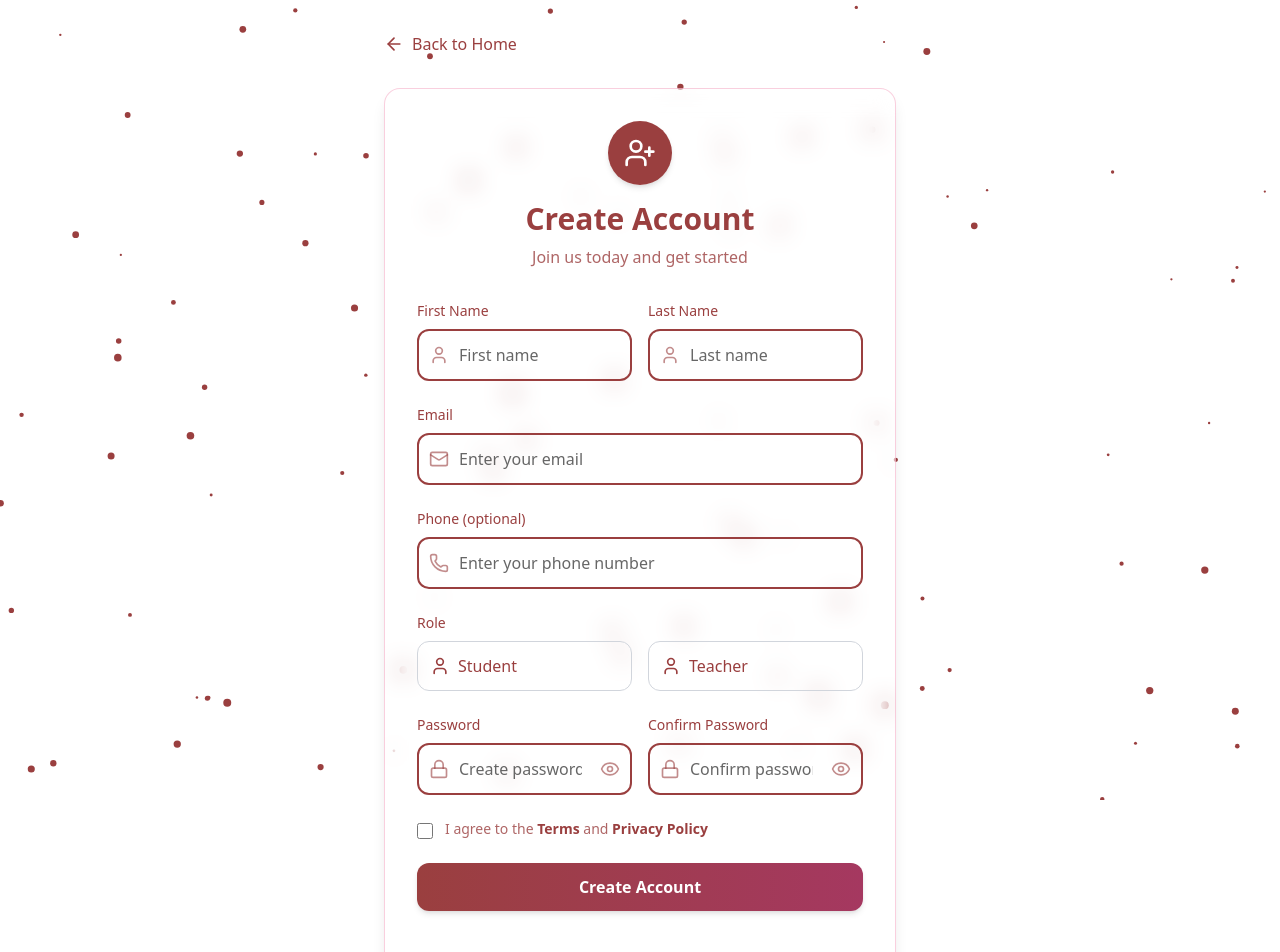
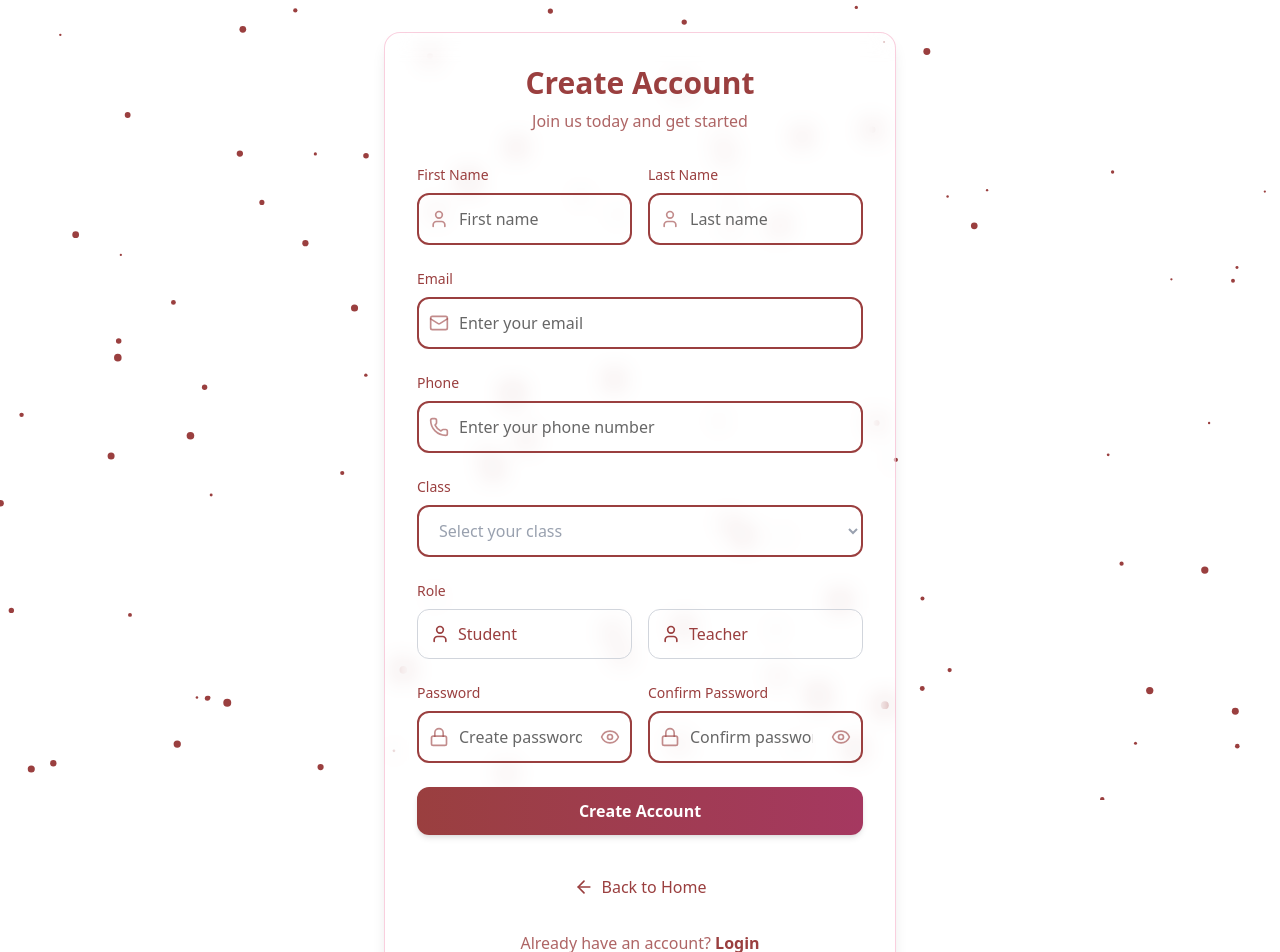
Before and after one commit to Sahanashre-V/Int-Act, a React (Vite) app in the folder frontend/: page /signup in a window 1280 px wide. Shown: the top 952 px of the page. Built offline with nearby package versions, Linux system fonts and the light colour scheme.

Commit message:
Removed create account icon from Signup page

```diff
--- a/frontend/src/components/Signup.jsx
+++ b/frontend/src/components/Signup.jsx
@@ -1,6 +1,6 @@
 import React, { useState, useEffect, useRef } from 'react';
 import { Link } from 'react-router-dom';
-import { Eye, EyeOff, UserPlus, ArrowLeft, Mail, Lock, User, Phone, CheckCircle2 } from 'lucide-react';
+import { Eye, EyeOff, ArrowLeft, Mail, Lock, User, Phone, CheckCircle2, BookOpen } from 'lucide-react';
 import { motion, AnimatePresence } from 'framer-motion';
 
 const Signup = () => {
@@ -14,10 +14,11 @@ const Signup = () => {
     lastName: '',
     email: '',
     phone: '',
+    className: '',
     password: '',
     confirmPassword: '',
     agreeToTerms: false,
-    role: '' // NEW FIELD
+    role: ''
   });
   const [errors, setErrors] = useState({});
   const [success, setSuccess] = useState(false);
@@ -43,6 +44,7 @@ const Signup = () => {
     else if (formData.password !== formData.confirmPassword) newErrors.confirmPassword = 'Passwords do not match';
     if (!formData.agreeToTerms) newErrors.agreeToTerms = 'You must agree';
     if (!formData.role) newErrors.role = 'Please select a role';
+    if (!formData.className) newErrors.className = 'Please select a class';
     return newErrors;
   };
 
@@ -52,7 +54,6 @@ const Signup = () => {
 
     if (Object.keys(newErrors).length === 0) {
       try {
-        // Call your backend signup API
         const response = await fetch("http://localhost:8080/api/auth/signup", {
           method: "POST",
           headers: {
@@ -70,6 +71,7 @@ const Signup = () => {
             lastName: '',
             email: '',
             phone: '',
+            className: '',
             password: '',
             confirmPassword: '',
             agreeToTerms: false,
@@ -88,7 +90,6 @@ const Signup = () => {
     }
   };
 
-  // Particle background
   useEffect(() => {
     const canvas = canvasRef.current;
     const ctx = canvas.getContext('2d');
@@ -167,14 +168,6 @@ const Signup = () => {
       <canvas ref={canvasRef} className="absolute inset-0" />
 
       <div className="relative z-10 max-w-lg w-full">
-        <Link
-          to="/"
-          className="inline-flex items-center gap-2 text-[#9A3F3F] hover:text-[#A53860] mb-8 transition-colors group"
-        >
-          <ArrowLeft size={20} className="group-hover:-translate-x-1 transition-transform" />
-          Back to Home
-        </Link>
-
         <motion.div
           initial={{ opacity: 0, y: 30 }}
           animate={{ opacity: 1, y: 0 }}
@@ -182,10 +175,9 @@ const Signup = () => {
           className="bg-white/10 backdrop-blur-md rounded-2xl shadow-lg p-8 border border-[#EF88AD]/40 hover:shadow-2xl transition-shadow duration-300"
         >
           <div className="text-center mb-8">
-            <div className="inline-flex items-center justify-center w-16 h-16 bg-gradient-to-r from-[#9A3F3F] to-[#9A3F3F] rounded-full mb-4 shadow-md">
-              <UserPlus size={32} className="text-white" />
-            </div>
-            <h2 className="text-3xl font-bold text-[#9A3F3F] mb-2">Create Account</h2>
+            <h2 className="text-3xl font-bold text-[#9A3F3F] mb-2">
+              Create Account
+            </h2>
             <p className="text-[#9A3F3F]/80">Join us today and get started</p>
           </div>
 
@@ -198,8 +190,23 @@ const Signup = () => {
                 exit={{ opacity: 0, scale: 0.8 }}
                 className="flex flex-col items-center justify-center py-12"
               >
-                <CheckCircle2 size={80} className="text-[#EF88AD] drop-shadow-lg animate-pulse" />
-                <p className="text-[#9A3F3F] font-semibold mt-4">Account created successfully!</p>
+                <CheckCircle2
+                  size={80}
+                  className="text-[#EF88AD] drop-shadow-lg animate-pulse"
+                />
+                <p className="text-[#9A3F3F] font-semibold mt-4">
+                  Account created successfully!
+                </p>
+                <Link
+                  to="/"
+                  className="inline-flex items-center gap-2 text-[#9A3F3F] hover:text-[#A53860] mt-4 transition-colors group"
+                >
+                  <ArrowLeft
+                    size={20}
+                    className="group-hover:-translate-x-1 transition-transform"
+                  />
+                  Back to Home
+                </Link>
               </motion.div>
             ) : (
               <motion.form
@@ -214,66 +221,102 @@ const Signup = () => {
                 {/* Name Fields */}
                 <div className="grid grid-cols-1 md:grid-cols-2 gap-4">
                   <div>
-                    <label className="block text-sm font-medium text-[#9A3F3F] mb-2">First Name</label>
+                    <label className="block text-sm font-medium text-[#9A3F3F] mb-2">
+                      First Name
+                    </label>
                     <div className="relative">
-                      <User className="absolute left-3 top-1/2 -translate-y-1/2 text-[#9A3F3F]/60" size={20} />
+                      <User
+                        className="absolute left-3 top-1/2 -translate-y-1/2 text-[#9A3F3F]/60"
+                        size={20}
+                      />
                       <input
                         type="text"
                         name="firstName"
                         value={formData.firstName}
                         onChange={handleInputChange}
                         className={`w-full pl-10 pr-4 py-3 rounded-xl bg-transparent text-black placeholder-black/60 border-2 ${
-                          errors.firstName ? 'border-red-400 focus:border-red-500' : 'border-[#9A3F3F] focus:border-[#9A3F3F]'
+                          errors.firstName
+                            ? "border-red-400 focus:border-red-500"
+                            : "border-[#9A3F3F] focus:border-[#9A3F3F]"
                         } focus:outline-none`}
                         placeholder="First name"
                       />
                     </div>
-                    {errors.firstName && <p className="text-red-500 text-sm mt-1">{errors.firstName}</p>}
+                    {errors.firstName && (
+                      <p className="text-red-500 text-sm mt-1">
+                        {errors.firstName}
+                      </p>
+                    )}
                   </div>
 
                   <div>
-                    <label className="block text-sm font-medium text-[#9A3F3F] mb-2">Last Name</label>
+                    <label className="block text-sm font-medium text-[#9A3F3F] mb-2">
+                      Last Name
+                    </label>
                     <div className="relative">
-                      <User className="absolute left-3 top-1/2 -translate-y-1/2 text-[#9A3F3F]/60" size={20} />
+                      <User
+                        className="absolute left-3 top-1/2 -translate-y-1/2 text-[#9A3F3F]/60"
+                        size={20}
+                      />
                       <input
                         type="text"
                         name="lastName"
                         value={formData.lastName}
                         onChange={handleInputChange}
                         className={`w-full pl-10 pr-4 py-3 rounded-xl bg-transparent text-black placeholder-black/60 border-2 ${
-                          errors.lastName ? 'border-red-400 focus:border-red-500' : 'border-[#9A3F3F] focus:border-[#9A3F3F]'
+                          errors.lastName
+                            ? "border-red-400 focus:border-red-500"
+                            : "border-[#9A3F3F] focus:border-[#9A3F3F]"
                         } focus:outline-none`}
                         placeholder="Last name"
                       />
                     </div>
-                    {errors.lastName && <p className="text-red-500 text-sm mt-1">{errors.lastName}</p>}
+                    {errors.lastName && (
+                      <p className="text-red-500 text-sm mt-1">
+                        {errors.lastName}
+                      </p>
+                    )}
                   </div>
                 </div>
 
                 {/* Email */}
                 <div>
-                  <label className="block text-sm font-medium text-[#9A3F3F] mb-2">Email</label>
+                  <label className="block text-sm font-medium text-[#9A3F3F] mb-2">
+                    Email
+                  </label>
                   <div className="relative">
-                    <Mail className="absolute left-3 top-1/2 -translate-y-1/2 text-[#9A3F3F]/60" size={20} />
+                    <Mail
+                      className="absolute left-3 top-1/2 -translate-y-1/2 text-[#9A3F3F]/60"
+                      size={20}
+                    />
                     <input
                       type="email"
                       name="email"
                       value={formData.email}
                       onChange={handleInputChange}
                       className={`w-full pl-10 pr-4 py-3 rounded-xl bg-transparent text-black placeholder-black/60 border-2 ${
-                        errors.email ? 'border-red-400 focus:border-red-500' : 'border-[#9A3F3F] focus:border-[#9A3F3F]'
+                        errors.email
+                          ? "border-red-400 focus:border-red-500"
+                          : "border-[#9A3F3F] focus:border-[#9A3F3F]"
                       } focus:outline-none`}
                       placeholder="Enter your email"
                     />
                   </div>
-                  {errors.email && <p className="text-red-500 text-sm mt-1">{errors.email}</p>}
+                  {errors.email && (
+                    <p className="text-red-500 text-sm mt-1">{errors.email}</p>
+                  )}
                 </div>
 
                 {/* Phone */}
                 <div>
-                  <label className="block text-sm font-medium text-[#9A3F3F] mb-2">Phone (optional)</label>
+                  <label className="block text-sm font-medium text-[#9A3F3F] mb-2">
+                    Phone
+                  </label>
                   <div className="relative">
-                    <Phone className="absolute left-3 top-1/2 -translate-y-1/2 text-[#9A3F3F]/60" size={20} />
+                    <Phone
+                      className="absolute left-3 top-1/2 -translate-y-1/2 text-[#9A3F3F]/60"
+                      size={20}
+                    />
                     <input
                       type="tel"
                       name="phone"
@@ -285,17 +328,59 @@ const Signup = () => {
                   </div>
                 </div>
 
+                {/* Class Dropdown */}
+                <div>
+                  <label className="block text-sm font-medium text-[#9A3F3F] mb-2">
+                    Class
+                  </label>
+                  <select
+                    name="className"
+                    value={formData.className}
+                    onChange={handleInputChange}
+                    className={`w-full px-4 py-3 rounded-xl bg-transparent border-2 ${
+                      errors.className
+                        ? "border-red-400 focus:border-red-500"
+                        : "border-[#9A3F3F] focus:border-[#9A3F3F]"
+                    } focus:outline-none ${
+                      formData.className === "" ? "text-gray-400" : "text-black"
+                    }`}
+                  >
+                    <option value="" disabled hidden>
+                      Select your class
+                    </option>
+                    <option value="Class 6">Class 6</option>
+                    <option value="Class 7">Class 7</option>
+                    <option value="Class 8">Class 8</option>
+                    <option value="Class 9">Class 9</option>
+                    <option value="Class 10">Class 10</option>
+                    <option value="Class 11">Class 11</option>
+                    <option value="Class 12">Class 12</option>
+                  </select>
+                  {errors.className && (
+                    <p className="text-red-500 text-sm mt-1">
+                      {errors.className}
+                    </p>
+                  )}
+                </div>
+
                 {/* Role Selection */}
                 <div>
-                  <label className="block text-sm font-medium text-[#9A3F3F] mb-2">Role</label>
+                  <label className="block text-sm font-medium text-[#9A3F3F] mb-2">
+                    Role
+                  </label>
                   <div className="grid grid-cols-2 gap-4">
-                    <label className={`flex items-center gap-2 p-3 border rounded-xl cursor-pointer transition
-                      ${formData.role === 'student' ? 'border-[#9A3F3F] bg-[#9A3F3F]/10' : 'border-gray-300'}`}>
+                    <label
+                      className={`flex items-center gap-2 p-3 border rounded-xl cursor-pointer transition ${
+                        formData.role === "student"
+                          ? "border-[#9A3F3F] bg-[#9A3F3F]/10"
+                          : "border-gray-300"
+                      }`}
+                    >
                       <input
                         type="radio"
                         name="role"
                         value="student"
-                        checked={formData.role === 'student'}
+                        checked={formData.role === "student"}
                         onChange={handleInputChange}
                         className="hidden"
                       />
@@ -303,13 +388,18 @@ const Signup = () => {
                       <span>Student</span>
                     </label>
 
-                    <label className={`flex items-center gap-2 p-3 border rounded-xl cursor-pointer transition
-                      ${formData.role === 'teacher' ? 'border-[#9A3F3F] bg-[#9A3F3F]/10' : 'border-gray-300'}`}>
+                    <label
+                      className={`flex items-center gap-2 p-3 border rounded-xl cursor-pointer transition ${
+                        formData.role === "teacher"
+                          ? "border-[#9A3F3F] bg-[#9A3F3F]/10"
+                          : "border-gray-300"
+                      }`}
+                    >
                       <input
                         type="radio"
                         name="role"
                         value="teacher"
-                        checked={formData.role === 'teacher'}
+                        checked={formData.role === "teacher"}
                         onChange={handleInputChange}
                         className="hidden"
                       />
@@ -317,22 +407,31 @@ const Signup = () => {
                       <span>Teacher</span>
                     </label>
                   </div>
-                  {errors.role && <p className="text-red-500 text-sm mt-1">{errors.role}</p>}
+                  {errors.role && (
+                    <p className="text-red-500 text-sm mt-1">{errors.role}</p>
+                  )}
                 </div>
 
                 {/* Passwords */}
                 <div className="grid grid-cols-1 md:grid-cols-2 gap-4">
                   <div>
-                    <label className="block text-sm font-medium text-[#9A3F3F] mb-2">Password</label>
+                    <label className="block text-sm font-medium text-[#9A3F3F] mb-2">
+                      Password
+                    </label>
                     <div className="relative">
-                      <Lock className="absolute left-3 top-1/2 -translate-y-1/2 text-[#9A3F3F]/60" size={20} />
+                      <Lock
+                        className="absolute left-3 top-1/2 -translate-y-1/2 text-[#9A3F3F]/60"
+                        size={20}
+                      />
                       <input
-                        type={showPassword ? 'text' : 'password'}
+                        type={showPassword ? "text" : "password"}
                         name="password"
                         value={formData.password}
                         onChange={handleInputChange}
                         className={`w-full pl-10 pr-12 py-3 rounded-xl bg-transparent text-black placeholder-black/60 border-2 ${
-                          errors.password ? 'border-red-400 focus:border-red-500' : 'border-[#9A3F3F] focus:border-[#9A3F3F]'
+                          errors.password
+                            ? "border-red-400 focus:border-red-500"
+                            : "border-[#9A3F3F] focus:border-[#9A3F3F]"
                         } focus:outline-none`}
                         placeholder="Create password"
                       />
@@ -341,54 +440,69 @@ const Signup = () => {
                         onClick={() => setShowPassword(!showPassword)}
                         className="absolute right-3 top-1/2 -translate-y-1/2 text-[#9A3F3F]/60 hover:text-[#9A3F3F]"
                       >
-                        {showPassword ? <EyeOff size={20} /> : <Eye size={20} />}
+                        {showPassword ? (
+                          <EyeOff size={20} />
+                        ) : (
+                          <Eye size={20} />
+                        )}
                       </button>
                     </div>
-                    {errors.password && <p className="text-red-500 text-sm mt-1">{errors.password}</p>}
+                    {errors.password && (
+                      <p className="text-red-500 text-sm mt-1">
+                        {errors.password}
+                      </p>
+                    )}
                   </div>
 
                   <div>
-                    <label className="block text-sm font-medium text-[#9A3F3F] mb-2">Confirm Password</label>
+                    <label className="block text-sm font-medium text-[#9A3F3F] mb-2">
+                      Confirm Password
+                    </label>
                     <div className="relative">
-                      <Lock className="absolute left-3 top-1/2 -translate-y-1/2 text-[#9A3F3F]/60" size={20} />
+                      <Lock
+                        className="absolute left-3 top-1/2 -translate-y-1/2 text-[#9A3F3F]/60"
+                        size={20}
+                      />
                       <input
-                        type={showConfirmPassword ? 'text' : 'password'}
+                        type={showConfirmPassword ? "text" : "password"}
                         name="confirmPassword"
                         value={formData.confirmPassword}
                         onChange={handleInputChange}
                         className={`w-full pl-10 pr-12 py-3 rounded-xl bg-transparent text-black placeholder-black/60 border-2 ${
-                          errors.confirmPassword ? 'border-red-400 focus:border-red-500' : 'border-[#9A3F3F] focus:border-[#9A3F3F]'
+                          errors.confirmPassword
+                            ? "border-red-400 focus:border-red-500"
+                            : "border-[#9A3F3F] focus:border-[#9A3F3F]"
                         } focus:outline-none`}
                         placeholder="Confirm password"
                       />
                       <button
                         type="button"
-                        onClick={() => setShowConfirmPassword(!showConfirmPassword)}
+                        onClick={() =>
+                          setShowConfirmPassword(!showConfirmPassword)
+                        }
                         className="absolute right-3 top-1/2 -translate-y-1/2 text-[#9A3F3F]/60 hover:text-[#9A3F3F]"
                       >
-                        {showConfirmPassword ? <EyeOff size={20} /> : <Eye size={20} />}
+                        {showConfirmPassword ? (
+                          <EyeOff size={20} />
+                        ) : (
+                          <Eye size={20} />
+                        )}
                       </button>
                     </div>
-                    {errors.confirmPassword && <p className="text-red-500 text-sm mt-1">{errors.confirmPassword}</p>}
+                    {errors.confirmPassword && (
+                      <p className="text-red-500 text-sm mt-1">
+                        {errors.confirmPassword}
+                      </p>
+                    )}
                   </div>
                 </div>
+                {errors.agreeToTerms && (
+                  <p className="text-red-500 text-sm mt-1">
+                    {errors.agreeToTerms}
+                  </p>
+                )}
 
-                {/* Terms */}
-                <div className="flex items-start gap-3">
-                  <input
-                    type="checkbox"
-                    name="agreeToTerms"
-                    checked={formData.agreeToTerms}
-                    onChange={handleInputChange}
-                    className="mt-1 w-4 h-4 text-[#9A3F3F] border-2 border-[#9A3F3F] rounded focus:ring-[#9A3F3F] focus:ring-2"
-                  />
-                  <span className="text-sm text-[#9A3F3F]/80">
-                    I agree to the <button type="button" className="text-[#9A3F3F] hover:underline font-semibold">Terms</button> and <button type="button" className="text-[#9A3F3F] font-semibold hover:underline">Privacy Policy</button>
-                  </span>
-                </div>
-                {errors.agreeToTerms && <p className="text-red-500 text-sm mt-1">{errors.agreeToTerms}</p>}
-
-                {/* Submit Button */}
+                {/* Submit */}
                 <motion.button
                   whileHover={{ scale: 1.02 }}
                   whileTap={{ scale: 0.98 }}
@@ -398,10 +512,27 @@ const Signup = () => {
                   Create Account
                 </motion.button>
 
+                {/* Back to Home Link */}
+                <Link
+                  to="/"
+                  className="inline-flex items-center gap-2 text-[#9A3F3F] hover:text-[#A53860] mt-4 transition-colors group justify-center w-full text-center"
+                >
+                  <ArrowLeft
+                    size={20}
+                    className="group-hover:-translate-x-1 transition-transform"
+                  />
+                  Back to Home
+                </Link>
+
                 {/* Login Link */}
-                <p className="text-center text-[#9A3F3F]/80 mt-4">
-                  Already have an account?{' '}
-                  <Link to="/login" className="text-[#9A3F3F] font-semibold hover:underline">Login</Link>
+                <p className="text-center text-[#9A3F3F]/80 mt-2">
+                  Already have an account?{" "}
+                  <Link
+                    to="/login"
+                    className="text-[#9A3F3F] font-semibold hover:underline"
+                  >
+                    Login
+                  </Link>
                 </p>
               </motion.form>
             )}
```
